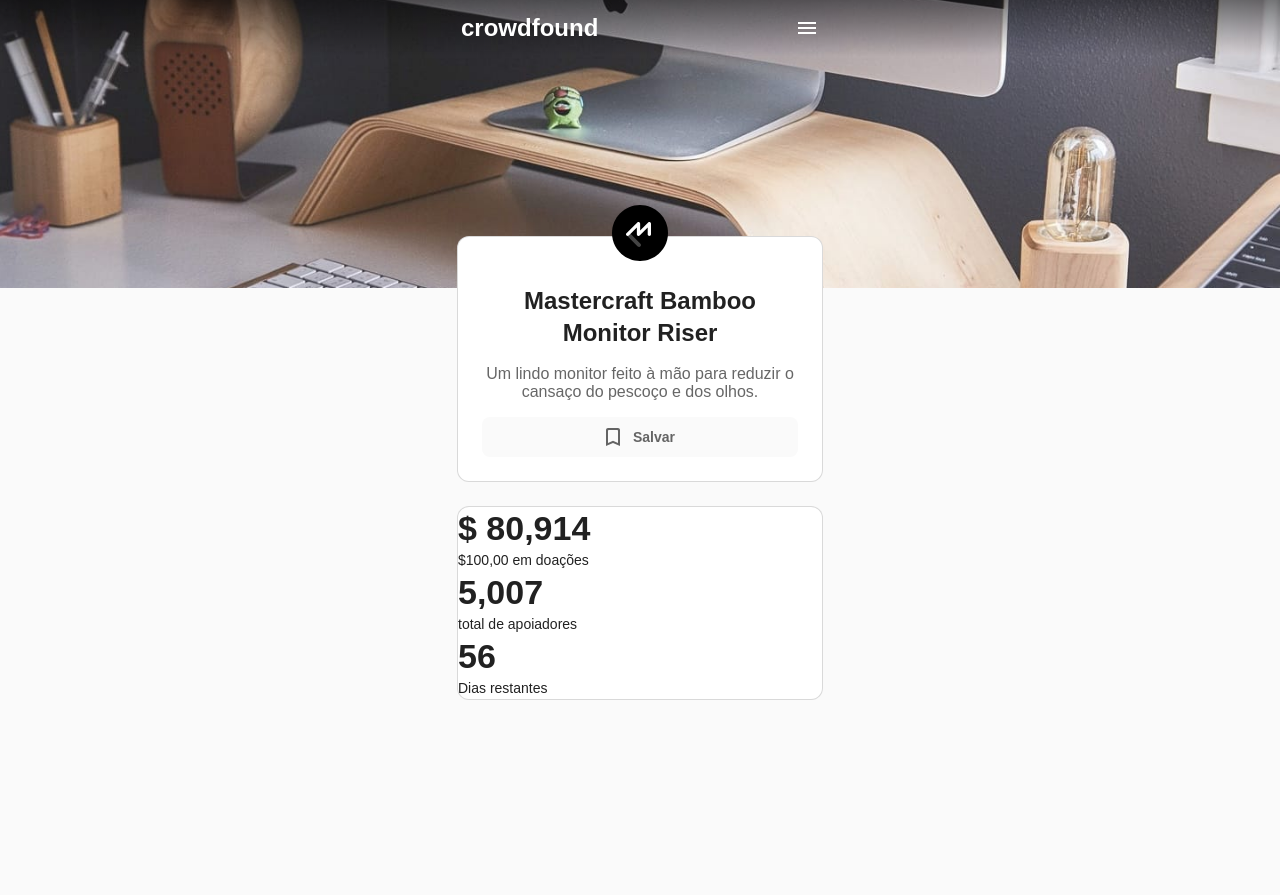
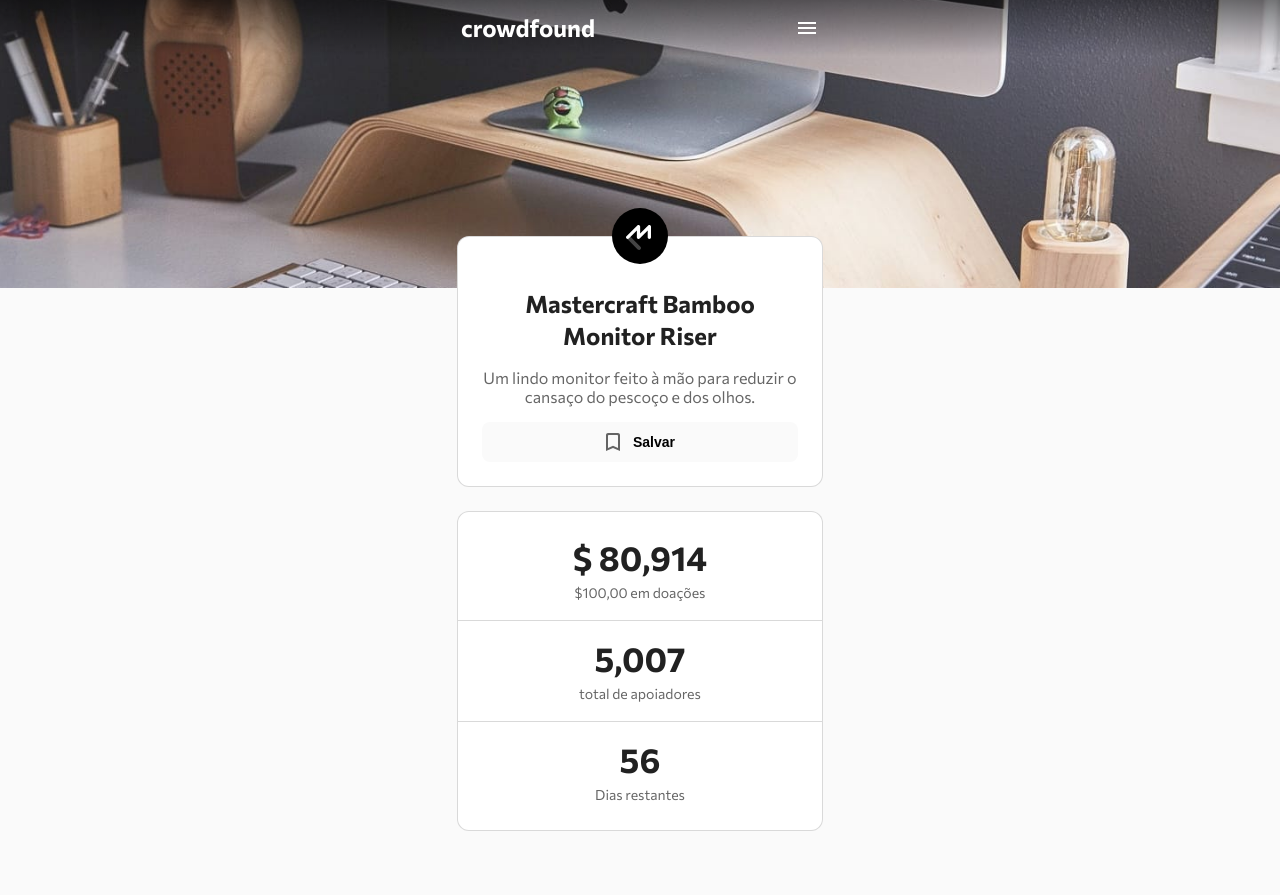
Before and after one commit to gilsonnunesfilho/crowdfunding-project, a plain HTML site: page index.html in a window 1280 px wide. Before the commit the page ends 800 px from the top, so only its background shows below. Drawn offline with Linux system fonts and the light colour scheme.

Commit message:
versao gilson

```diff
--- a/estilos.css
+++ b/estilos.css
@@ -1,4 +1,20 @@
-/*CSS RESET----------------------*/
+@import url('https://fonts.googleapis.com/css2?family=Commissioner:wght@100;200;300;400;500;600;700;800;900&display=swap');
+
+/* PADRÕES ----------------------*/
+
+:root {
+  --primary-color: #ffffff;
+  --acent-color: #3cb4ab;
+  --acent-color-variant: #157a74;
+  --secondary-color: rgba(0, 0, 0, 0.87);
+  --medium-emphasis: rgba(0, 0, 0, 0.6);
+  --low-emphasis: rgba(0, 0, 0, 0.38);
+  --background-color: #fafafa;
+  --surface-color: #fff;
+  --stroke-color: rgba(0, 0, 0, 0.15);
+}
+
+/* RESET ----------------------*/
 
 * {
   margin: 0;
@@ -8,178 +24,195 @@
   list-style-type: none;
   outline: none;
   border: none;
-    color: var(--secondarycolor);
-    font-family: 'Commissioner', sans-serif;
 }
 
-/*CSS RESET----------------------*/
+/* GLOBAL ----------------------*/
 
-/*PADRÕES----------------------*/
-
-@import url('https://fonts.googleapis.com/css2?family=Commissioner:wght@100;200;300;400;500;600;700;800;900&display=swap');
-
-:root {
-    --primarycolor: #ffffff;
-    --acentcolor: #3cb4ab;
-    --acentcolorvariant: #157a74;
-    --secondarycolor: rgba(0, 0, 0, 0.87);
-    --mediumemphasis: rgba(0, 0, 0, 0.60);
-    --lowemphasis: rgba(0, 0, 0, 0.38);
-    --backgroundcolor: #fafafa;
-    --surfacecolor: #fff;
-    --strokecolor: rgba(0, 0, 0, 0.15);
+html {
+  height: 100%;
 }
 
-html, body {
-    height: 100%;
-    background-color: var(--backgroundcolor);
+body {
+  min-height: 100%;
+  color: var(--secondary-color);
+  font-family: 'Commissioner', sans-serif;
+  background-color: var(--background-color);
 }
 
+.sr-only {
+  border: 0 !important;
+  clip: rect(1px, 1px, 1px, 1px) !important;
+  -webkit-clip-path: inset(50%) !important;
+  clip-path: inset(50%) !important;
+  height: 1px !important;
+  margin: -1px !important;
+  overflow: hidden !important;
+  padding: 0 !important;
+  position: absolute !important;
+  width: 1px !important;
+  white-space: nowrap !important;
+}
 
-h1 {
+.page-section {
+  padding: 12px 24px;
+}
+
+.page-section:last-of-type {
+  padding-bottom: 64px;
+}
+
+.container {
+  display: flex;
+  flex-direction: column;
+  width: 100%;
+  max-width: 366px;
+  padding: 24px;
+  background-color: var(--surface-color);
+  border: 1px solid var(--stroke-color);
+  border-radius: 12px;
+  margin: 0 auto;
+}
+
+.text-center {
+  text-align: center;
+}
+
+/* TIPOGRAFIA ----------------------*/
+
+.type-h1 {
   font-weight: bold;
   font-size: 80px;
   line-height: 96px;
 }
 
-h2 {
+.type-h2 {
   font-weight: bold;
   font-size: 60px;
   line-height: 68px;
 }
 
-h3 {
+.type-h3 {
   font-weight: bold;
   font-size: 48px;
   line-height: 56px;
 }
 
-h4 {
+.type-h4 {
   font-weight: bold;
   font-size: 34px;
   line-height: 42px;
 }
 
-h5 {
+.type-h5 {
   font-weight: bold;
   font-size: 24px;
   line-height: 32px;
 }
 
-h6 {
+.type-h6 {
   font-weight: bold;
   font-size: 20px;
   line-height: 28px;
 }
 
-.body1, .subtitle1 {
+.type-body1,
+.type-subtitle1 {
   font-weight: normal;
   font-size: 16px;
   line-height: 24px;
 }
 
-.body2, .subtitle2 {
+.type-body2,
+.type-subtitle2 {
   font-weight: normal;
   font-size: 14px;
   line-height: 22px;
 }
 
-.button {
-    font-family: 'comissioner';
+.type-button {
   font-weight: bold;
   font-size: 14px;
   line-height: 24px;
 }
 
-.caption {
+.type-caption {
   font-weight: normal;
   font-size: 12px;
   line-height: 16px;
 }
 
-.overline {
+.type-overline {
   font-weight: normal;
   font-size: 10px;
   line-height: 10px;
 }
 
-/*Layout----------------------*/
+/* BOTÕES ----------------------*/
 
-section {
-    padding: 12px 24px;
-}
-
-section .container {
-    display: flex;
-    flex-direction: column;
-    width: 100%;
-    max-width: 366px;
-    padding: 24px;
-    background-color: var(--surfacecolor);
-    border: 1px solid var(--strokecolor);
-    border-radius: 12px;
-    margin: 0 auto;
-}
-
-section:last-of-type {
-padding-bottom: 64px;
-}
-
-/*Botões----------------------*/
-
-button.iconbtn {
+.icon-btn {
   display: flex;
   justify-content: center;
   align-items: center;
   width: 40px;
   height: 40px;
+  padding: 8px;
   background-color: transparent;
+  color: inherit;
 }
 
-button.btn-center {
+.icon-btn > svg {
+  fill: currentColor;
+}
+
+.btn {
   display: flex;
-    justify-content: center;
   align-items: center;
   padding: 8px 16px 8px 12px;
-    background-color: var(--backgroundcolor);
+  background-color: var(--background-color);
   border-radius: 8px;
-    transition: background-color .4s ease;
+  transition: background-color 0.4s ease;
+  cursor: pointer;
 }
 
-button.btn-center svg path {
-    fill: var(--mediumemphasis);
+.btn:hover {
+  background-color: rgba(0, 0, 0, 0.04);
 }
 
-button.btn-center p{
+.btn svg {
+  --icon-size: 24px;
+  fill: var(--medium-emphasis);
+  width: var(--icon-size);
+  height: var(--icon-size);
+}
+
+.btn > * + * {
   margin-left: 8px;
 }
 
-button.btn-center:hover {
-    background-color: rgba(0, 0, 0, 0.04);
-    cursor: pointer;
+.btn-center {
+  justify-content: center;
 }
 
-/*PADRÕES----------------------*/
+/* HEADER ----------------------*/
 
-/*HEADER----------------------*/
-
-header {
+.page-header {
   width: 100%;
   height: 288px;
-    background-image: url(/images/image-hero-desktop.jpg);
+  background-image: url('/images/image-hero-desktop.jpg');
   background-position: center center;
   background-size: cover;
   background-repeat: no-repeat;
 }
 
-nav {
+.navbar {
   width: 100%;
   height: 56px;
   padding: 8px 12px 8px 20px;
+  color: var(--primary-color);
   background: linear-gradient(180deg, #000000 -95.62%, rgba(0, 0, 0, 0) 100%);
 }
 
-nav div {
+.navbar-content {
   display: flex;
   justify-content: space-between;
   align-items: center;
@@ -187,89 +220,54 @@ nav div {
   margin: 0 auto;
 }
 
-nav h5 {
-    color: var(--primarycolor);
-}
-
-/*HEADER----------------------*/
-
 /*PERFIL----------------------*/
 
-section.profile {
+#profile-section {
   margin-top: -64px;
 }
 
-section.profile h5 {
+.profile-title {
   padding: 8px 0 0 0;
 }
 
-section.profile h5, section.profile p {
-    text-align: center;
+.profile-description {
+  color: var(--medium-emphasis);
 }
 
-section.profile p {
-    color: var(--mediumemphasis);
+#profile-section .container > * + * {
+  margin-top: 16px;
 }
 
-section.profile .container {
-    gap: 16px;
+.profile-img {
+  --img-size: 56px;
+  width: var(--img-size);
+  height: var(--img-size);
+  margin: calc((var(--img-size) / 2 + 25px) * -1) auto 0;
 }
 
-.img-profile {
-    display: flex;
-    width: 100%;
-    height: 0px;
-    justify-content: center;
-    align-items: center;
-}
+/* APOIADORES ----------------------*/
 
-.img-profile svg {
-    transform: translateY(-50%);
-}
-
-/*PERFIL----------------------*/
-
-
-/*APOIADORES----------------------*/
-
-section.backers div.container {
+#backers-section .container {
   padding: 0;
 }
 
-<<<<<<< HEAD
-<<<<<<< HEAD
-#profile-section .container > * + * {
-  margin-top: 16px;
-=======
-.backed-info {
+.backers-info {
   padding: 16px 24px;
->>>>>>> parent of aa59064 (sugestões de boas práticas)
-=======
-.backed-info {
-    padding: 16px 24px;
->>>>>>> parent of aa59064 (sugestões de boas práticas)
 }
 
-.backed-info:not(:nth-child(3)) {
-border-bottom: 1px solid var(--strokecolor);
-}
-
-section.backers .backed-info:first-child {
+.backers-info:first-of-type {
   padding-top: 24px;
 }
 
-section.backers .backed-info:last-child {
+.backers-info:not(:last-child) {
+  border-bottom: 1px solid var(--stroke-color);
+}
+
+.backers-info:last-child {
   padding-bottom: 24px;
 }
 
-section.backers h4, section.backers p {
-    text-align: center;
-}
-
-section.backers p {
-    color: var(--mediumemphasis);
+.backers-info p {
+  color: var(--medium-emphasis);
   margin-top: 4px;
 }
-
-
-/*APOIADORES----------------------*/
--- a/index.html
+++ b/index.html
@@ -1,90 +1,110 @@
 <!DOCTYPE html>
 <html lang="pt-BR">
   <head>
-    <meta charset="UTF-8">
-    <meta http-equiv="X-UA-Compatible" content="IE=edge">
-    <meta name="viewport" content="width=device-width, initial-scale=1.0">
-    <link rel="stylesheet" href="estilos.css">
-    <title>Document</title>
+    <meta charset="UTF-8" />
+    <meta http-equiv="X-UA-Compatible" content="IE=edge" />
+    <meta name="viewport" content="width=device-width, initial-scale=1.0" />
+    <link rel="stylesheet" href="estilos.css" />
+    <!-- O documento estava sem título -->
+    <title>Crowdfound</title>
   </head>
   <body>
-
-<!--HEADER---------------------------------------------------->
-<header>
-<nav> <!--NAV------------------------->
-    <div>
-        <h5>crowdfound</h5>
-        <button class="iconbtn">
-            <svg width="24" height="24" viewBox="0 0 24 24" fill="none" xmlns="http://www.w3.org/2000/svg">
-                <mask id="mask0" mask-type="alpha" maskUnits="userSpaceOnUse" x="0" y="0" width="24" height="24">
-                <path d="M3 18H21V16H3V18ZM3 13H21V11H3V13ZM3 6V8H21V6H3Z" fill="black"/>
-                </mask>
-                <g mask="url(#mask0)">
-                <rect width="24" height="24" fill="white"/>
-                </g>
+    <!-- HEADER ---------------------------------------------------->
+    <header class="page-header">
+      <nav class="navbar">
+        <div class="navbar-content">
+          <!-- transformei a área do logo em uma div própria. Aí pode colocar o
+          que quiser dentro dela, img, svg, ou texto. -->
+          <div class="navbar-brand">
+            <!-- usei uma div por não ter valor semântico -->
+            <div class="type-h5">crowdfound</div>
+          </div>
+          <button class="icon-btn">
+            <!-- retirei as larguras e alturas dos SVGs, ficou apenas o viewBox,
+            dessa forma o SVG fica responsivo pegando o tamanho do pai -->
+            <svg viewBox="0 0 24 24" xmlns="http://www.w3.org/2000/svg">
+              <!-- reescrevi o SVG para usar só retângulos. Assim fica mais
+              fácil de animar e mais fácil de visualizar. Retirei todos os fills
+              das formas, fica mais fácil de controlar no CSS -->
+              <rect x="3" width="18" height="2" y="6" />
+              <rect x="3" width="18" height="2" y="11" />
+              <rect x="3" width="18" height="2" y="16" />
             </svg>
           </button>
         </div>
-</nav> <!--NAV------------------------->
+      </nav>
     </header>
-<!--HEADER---------------------------------------------------->
 
-<!--PERFIL---------------------------------------------------->
-
-<section class="profile">
- <div class="container"> <!--Container-->
-     <div class="img-profile">
-    <svg width="56" height="56" viewBox="0 0 56 56" fill="none" xmlns="http://www.w3.org/2000/svg">
-            <g clip-path="url(#clip0)">
-            <path d="M28 56.0005C43.464 56.0005 56 43.4645 56 28.0005C56 12.5365 43.464 0.000488281 28 0.000488281C12.536 0.000488281 0 12.5365 0 28.0005C0 43.4645 12.536 56.0005 28 56.0005Z" fill="black"/>
-            <path d="M15.565 28.5654C15.9065 28.224 16.3636 28.023 16.846 28.0021C17.3285 27.9811 17.8012 28.1418 18.171 28.4524L18.293 28.5654L28.435 38.7074C28.7805 39.0604 28.9776 39.5325 28.9856 40.0264C28.9935 40.5203 28.8118 40.9984 28.4779 41.3624C28.1439 41.7264 27.6831 41.9484 27.1903 41.9828C26.6975 42.0173 26.2103 41.8614 25.829 41.5474L25.707 41.4354L15.565 31.2934C15.2035 30.9316 15.0004 30.441 15.0004 29.9294C15.0004 29.4179 15.2035 28.9273 15.565 28.5654V28.5654Z" fill="#444444"/>
-            <path d="M36.19 17.4805C37.196 16.4845 38.896 17.1405 38.995 18.5065L39 18.6325V29.3685C39 30.2685 38.263 30.9975 37.354 30.9975C36.9408 30.9993 36.5421 30.8451 36.2377 30.5657C35.9332 30.2863 35.7455 29.9023 35.712 29.4905L35.707 29.3685V22.5635L27.664 30.5205C26.658 31.5165 24.957 30.8605 24.858 29.4945L24.854 29.3685V22.5635L16.81 30.5205C16.5169 30.809 16.1272 30.9784 15.7163 30.996C15.3054 31.0135 14.9026 30.8779 14.586 30.6155L14.481 30.5205C14.1898 30.2338 14.0181 29.8475 14.0003 29.4394C13.9824 29.0312 14.1199 28.6314 14.385 28.3205L14.481 28.2175L25.336 17.4805C26.342 16.4845 28.043 17.1405 28.142 18.5065L28.146 18.6325V25.4365L36.189 17.4805H36.19Z" fill="white"/>
-            </g>
-            <defs>
-            <clipPath id="clip0">
-            <rect width="56" height="56" fill="white" transform="translate(0 0.000488281)"/>
-            </clipPath>
-            </defs>
+    <!-- PERFIL ---------------------------------------------------->
+    <!-- Você estava usando o próprio <section> para estilizar no CSS. Isso é
+    um hábito ruim, pois você pode usar sections em outras partes do layout e
+    não é legal ter que ficar procurando onde estão os estilos. Criei uma classe
+    .page-section para facilitar a estilização -->
+    <section id="profile-section" class="page-section">
+      <div class="container">
+        <!-- troquei a classe img-profile para profile-img, fica mais organizado
+        junto com as outras classes tipo profile-title, profile-section, etc -->
+        <div class="profile-img">
+          <!-- também dei uma limpada nesse SVG -->
+          <svg viewBox="0 0 56 56" xmlns="http://www.w3.org/2000/svg">
+            <!-- deixei os fills pois eram as cores da imagem -->
+            <circle fill="black" cx="28" cy="28" r="28" />
+            <path
+              fill="#444444"
+              d="M15.565 28.5654C15.9065 28.224 16.3636 28.023 16.846 28.0021C17.3285 27.9811 17.8012 28.1418 18.171 28.4524L18.293 28.5654L28.435 38.7074C28.7805 39.0604 28.9776 39.5325 28.9856 40.0264C28.9935 40.5203 28.8118 40.9984 28.4779 41.3624C28.1439 41.7264 27.6831 41.9484 27.1903 41.9828C26.6975 42.0173 26.2103 41.8614 25.829 41.5474L25.707 41.4354L15.565 31.2934C15.2035 30.9316 15.0004 30.441 15.0004 29.9294C15.0004 29.4179 15.2035 28.9273 15.565 28.5654V28.5654Z"
+            />
+            <path
+              fill="white"
+              d="M36.19 17.4805C37.196 16.4845 38.896 17.1405 38.995 18.5065L39 18.6325V29.3685C39 30.2685 38.263 30.9975 37.354 30.9975C36.9408 30.9993 36.5421 30.8451 36.2377 30.5657C35.9332 30.2863 35.7455 29.9023 35.712 29.4905L35.707 29.3685V22.5635L27.664 30.5205C26.658 31.5165 24.957 30.8605 24.858 29.4945L24.854 29.3685V22.5635L16.81 30.5205C16.5169 30.809 16.1272 30.9784 15.7163 30.996C15.3054 31.0135 14.9026 30.8779 14.586 30.6155L14.481 30.5205C14.1898 30.2338 14.0181 29.8475 14.0003 29.4394C13.9824 29.0312 14.1199 28.6314 14.385 28.3205L14.481 28.2175L25.336 17.4805C26.342 16.4845 28.043 17.1405 28.142 18.5065L28.146 18.6325V25.4365L36.189 17.4805H36.19Z"
+            />
           </svg>
         </div>
-     <h5>Mastercraft Bamboo Monitor Riser</h5>
-     <p>Um lindo monitor feito à mão para reduzir o cansaço do pescoço e dos olhos.</p>
-     <button class="btn-center button">
-        <svg width="24" height="24" viewBox="0 0 24 24" fill="none" xmlns="http://www.w3.org/2000/svg">
-            <path d="M17 3H7C5.9 3 5 3.9 5 5V21L12 18L19 21V5C19 3.9 18.1 3 17 3ZM17 18L12 15.82L7 18V6C7 5.45 7.45 5 8 5H16C16.55 5 17 5.45 17 6V18Z" fill="black"/>
+        <!-- criei uma classe utilitária chamada text-center para não precisar
+        ficar criando seletor específico só pra centralizar um texto -->
+        <h1 class="profile-title text-center type-h5">
+          Mastercraft Bamboo Monitor Riser
+        </h1>
+        <p class="profile-description text-center">
+          Um lindo monitor feito à mão para reduzir o cansaço do pescoço e dos
+          olhos.
+        </p>
+        <button class="btn btn-center">
+          <svg viewBox="0 0 24 24" xmlns="http://www.w3.org/2000/svg">
+            <path
+              d="M17 3H7C5.9 3 5 3.9 5 5V21L12 18L19 21V5C19 3.9 18.1 3 17 3ZM17 18L12 15.82L7 18V6C7 5.45 7.45 5 8 5H16C16.55 5 17 5.45 17 6V18Z"
+            />
           </svg>
-        <p>Salvar</p>
+          <div class="type-button">Salvar</div>
         </button>
- </div> <!--fim do container-->
+      </div>
     </section>
 
-<!--PERFIL--------------------------------------------------->
+    <!-- APOIADORES ------------------------------------------------->
+    <section id="backers-section" class="page-section">
+      <div class="container">
+        <!-- É importante para acessibilidade que todas as seções tenham
+        um título. Criei essa classe sr-only, que significa Screen Reader Only
+        (apenas leitores de tela). Ela usa o CSS para ocultar o título
+        visualmente, mas mantê-lo para acessibilidade -->
+        <h2 class="sr-only">Apoiadores</h2>
 
-<!--APOIADORES------------------------------------------------->
-
-<section class="backers">
-
-    <div class="container"> <!--Container-->
-
-        <div class="backed-info">
-            <h4>$ 80,914</h4>
-            <p class="subtitle2">$100,00 em doações</p>
-        </div>
-
-        <div class="backed-info">
-            <h4>5,007</h4>
-            <p class="subtitle2">total de apoiadores </p>
-        </div>
-
-        <div class="backed-info">
-            <h4>56</h4>
-            <p class="subtitle2">Dias restantes</p>
-        </div>
-    </div> <!--Container-->
-
+        <section class="backers-info text-center">
+          <h3 class="type-h4">$ 80,914</h3>
+          <p class="type-subtitle2">$100,00 em doações</p>
         </section>
 
-<!--APOIADORES------------------------------------------------->
+        <!-- podemos usar sections dentro de sections. Por isso que achei
+        importante criar uma classe para as seções da página. -->
+        <section class="backers-info text-center">
+          <h3 class="type-h4">5,007</h3>
+          <p class="type-subtitle2">total de apoiadores</p>
+        </section>
 
+        <section class="backers-info text-center">
+          <h3 class="type-h4">56</h3>
+          <p class="type-subtitle2">Dias restantes</p>
+        </section>
+      </div>
+    </section>
   </body>
 </html>
```
Lines whose indentation alone changed are shown as unchanged.
